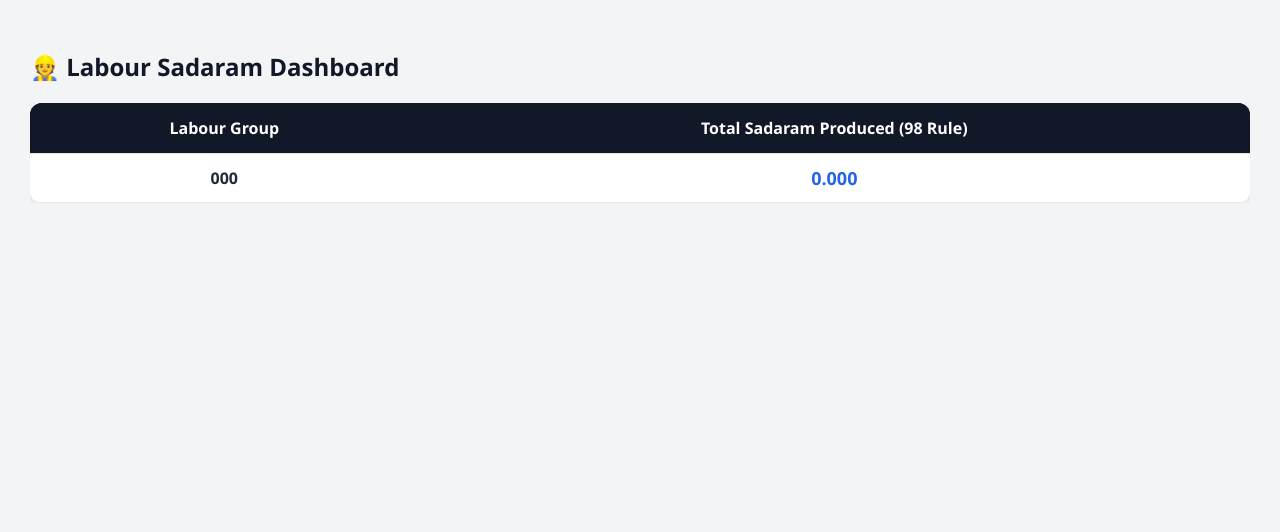
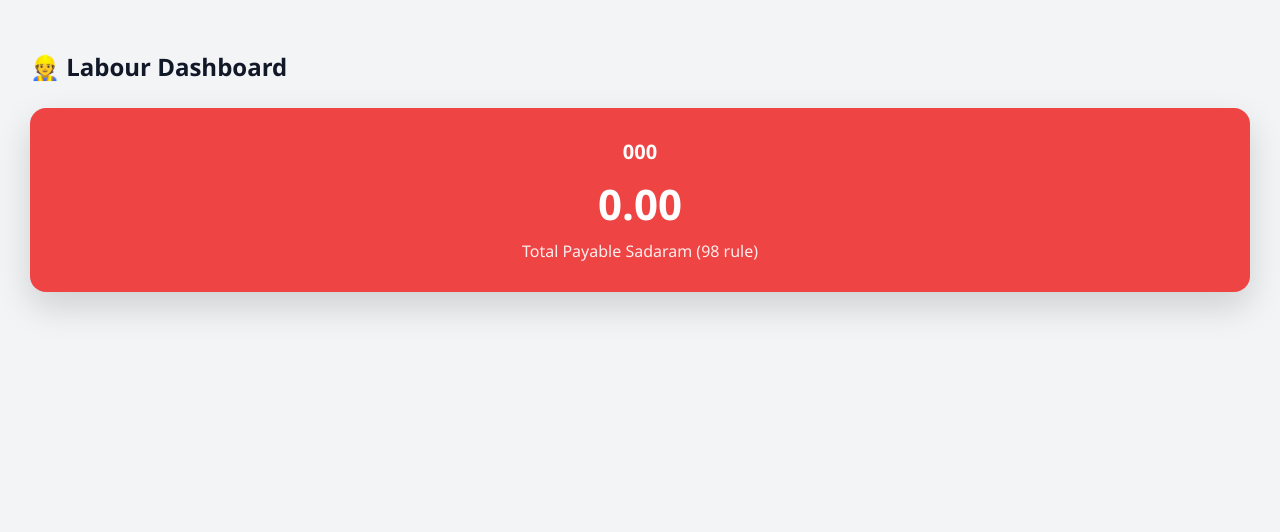
Before and after one commit to bachammahesh-cyber/srinivasa-mines, a Flask app: page /labour-dashboard in a window 1280 px wide. Shown: the part 83-615 px from the top of the page. Run offline with Flask 3, Linux system fonts and the light colour scheme; the visitor is signed in with stand-in values (Sample User, id 1); tables that the repository leaves empty hold one stand-in row (values such as "Sample post"); a database or web service that is not in the repository returns one stand-in record (values such as "Sample title"); data that the repository does not hold is empty; some libraries are stand-ins or nearby versions.

Commit message:
UI: Labour dashboard colored boxes

```diff
--- a/templates/labour_dashboard.html
+++ b/templates/labour_dashboard.html
@@ -1,35 +1,48 @@
 {% extends "base.html" %}
 {% block content %}
 
-<h2 style="margin-bottom:20px;">👷 Labour Sadaram Dashboard</h2>
+<h2 style="margin-bottom:25px;">👷 Labour Dashboard</h2>
 
-<div style="overflow-x:auto;">
-<table style="
-    width:100%;
-    border-collapse:collapse;
-    background:white;
-    border-radius:12px;
-    overflow:hidden;
-    box-shadow:0 10px 25px rgba(0,0,0,0.08);
+<div style="
+    display:grid;
+    grid-template-columns:repeat(auto-fit,minmax(240px,1fr));
+    gap:25px;
 ">
 
-    <tr style="background:#111827;color:white;font-size:16px;">
-        <th style="padding:14px;">Labour Group</th>
-        <th style="padding:14px;">Total Sadaram Produced (98 Rule)</th>
-    </tr>
+{% for r in rows %}
 
-    {% for r in rows %}
-    <tr style="text-align:center;font-weight:600;border-bottom:1px solid #e5e7eb;">
-        <td style="padding:12px;color:#1f2937;">
+    {% set color =
+        "#3b82f6" if r[0]=="SV" else
+        "#10b981" if r[0]=="KP" else
+        "#f59e0b" if r[0]=="LK" else
+        "#ef4444"
+    %}
+
+    <div style="
+        background:{{color}};
+        color:white;
+        padding:30px;
+        border-radius:16px;
+        box-shadow:0 15px 35px rgba(0,0,0,0.15);
+        text-align:center;
+    ">
+
+        <div style="font-size:20px;font-weight:700;margin-bottom:10px;">
             {{ r[0] }}
-        </td>
-        <td style="padding:12px;color:#2563eb;font-size:18px;">
-            {{ "%.3f"|format(r[1]) }}
-        </td>
-    </tr>
-    {% endfor %}
+        </div>
 
-</table>
+        <div style="font-size:42px;font-weight:800;">
+            {{ "%.2f"|format(r[1]) }}
+        </div>
+
+        <div style="opacity:0.9;margin-top:8px;">
+            Total Payable Sadaram (98 rule)
+        </div>
+
+    </div>
+
+{% endfor %}
+
 </div>
 
 {% endblock %}
```
